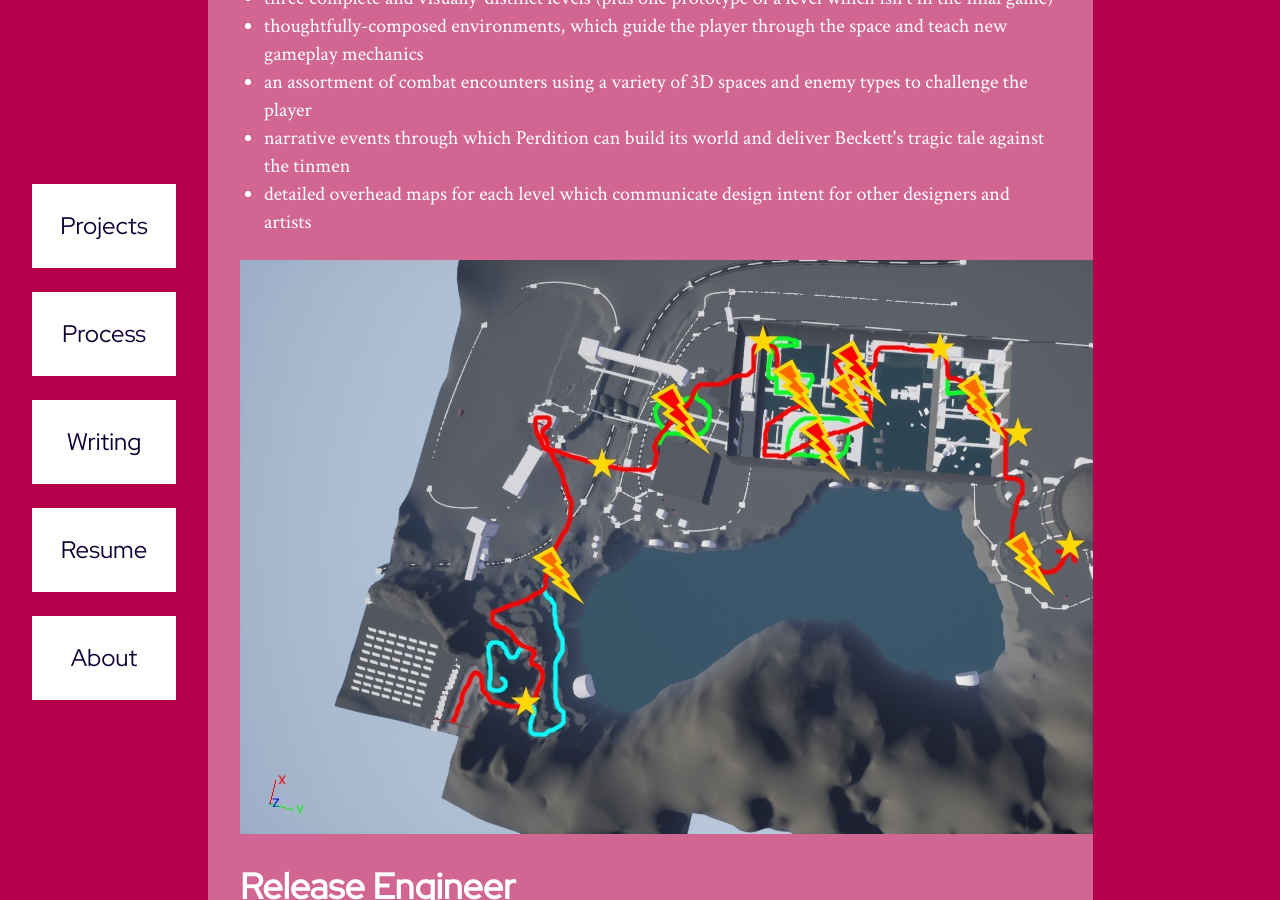
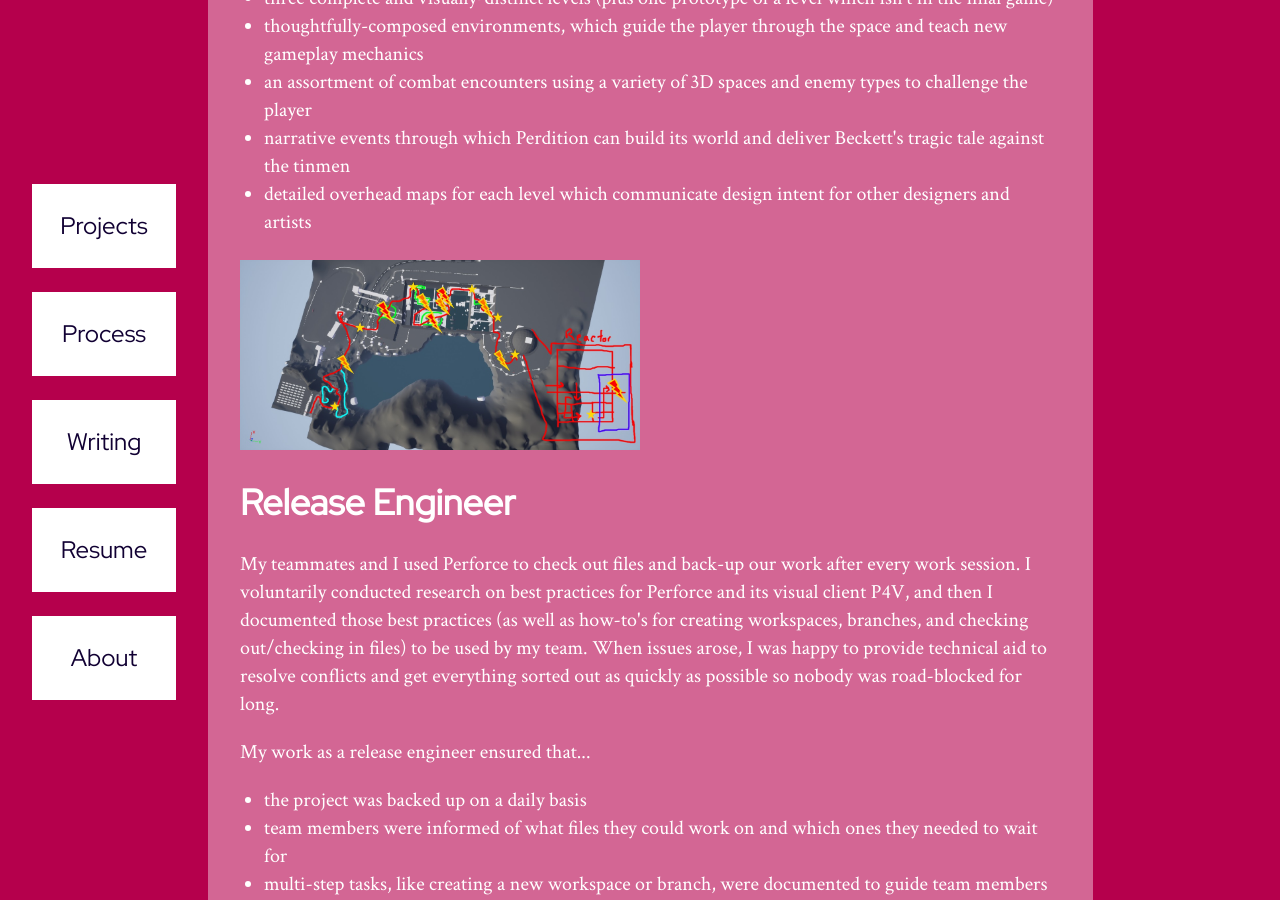
Before and after one commit to digigrant/digigrant.github.io, a Jekyll site: the page built from projects/perdition.html, in a window 1280 px wide and 900 px high, scrolled down 1538 px. Built offline with Jekyll 4.4.1, drawn with Linux system fonts in a browser that asks for light colours.

Commit message:
Update perdition.html

```diff
--- a/projects/perdition.html
+++ b/projects/perdition.html
@@ -29,7 +29,7 @@ video-id: wO86fH32xgI
     <p>Finally, in the third milestone, I led all of the levels through the polish phase. The other level designer left the team early in the semester, but before he left, I met with him to do weekly reviews of our levels and record action items for myself in order to ensure that the transition over to a single level designer would be as smooth as possible. During the polish phase, I also worked with the artists on the team to plan out deadlines for each level. Our game shipped with 3 levels that I worked on and polished before passing them to an environment artist for a finishing touch.</p>-->
   </div>
   <div class="container-content">
-    <a href="/assets/images/perdition/perdition-lvl4-flowmap.jpg" style="margin:auto;width:400px;"><img src="/assets/images/perdition/perdition-lvl4-flowmap.jpg">
+    <a href="/assets/images/perdition/perdition-lvl4-flowmap.jpg"><img src="/assets/images/perdition/perdition-lvl4-flowmap.jpg" style="margin:auto;width:400px;">
   </div>
 
   <h2 class="container-content">Release Engineer</h2>
```
